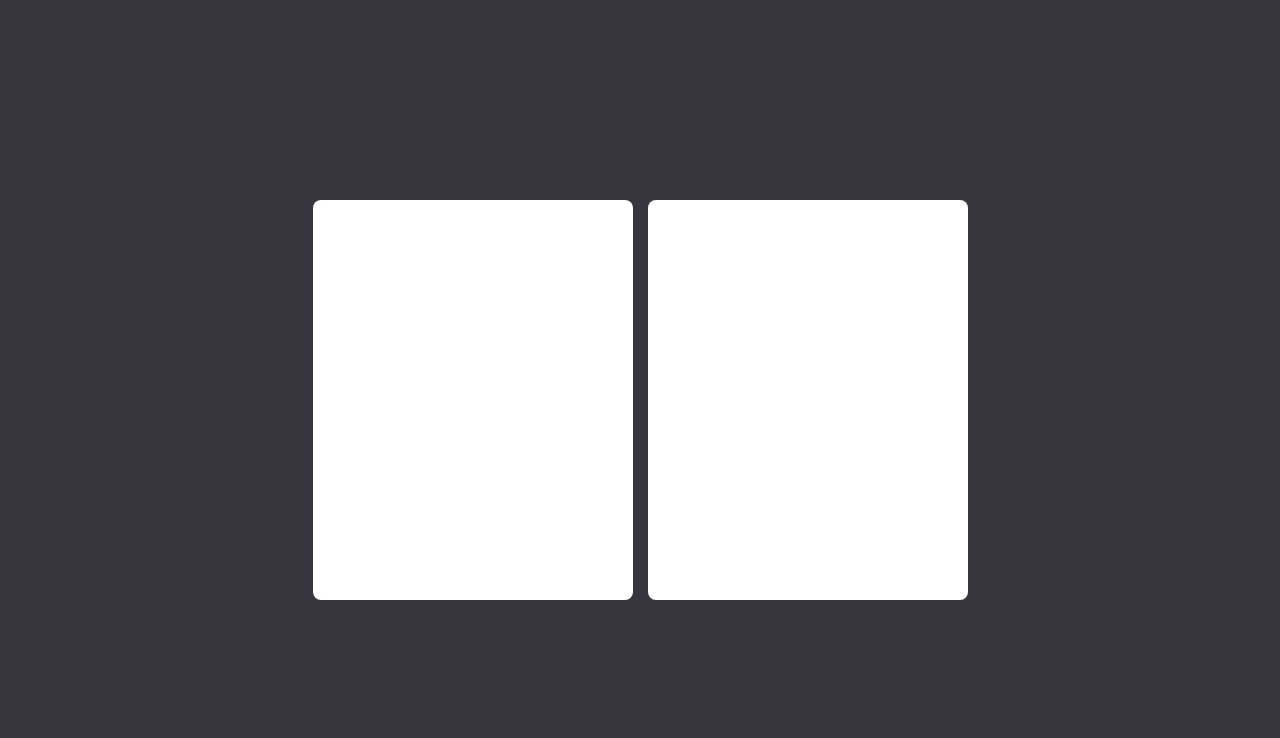
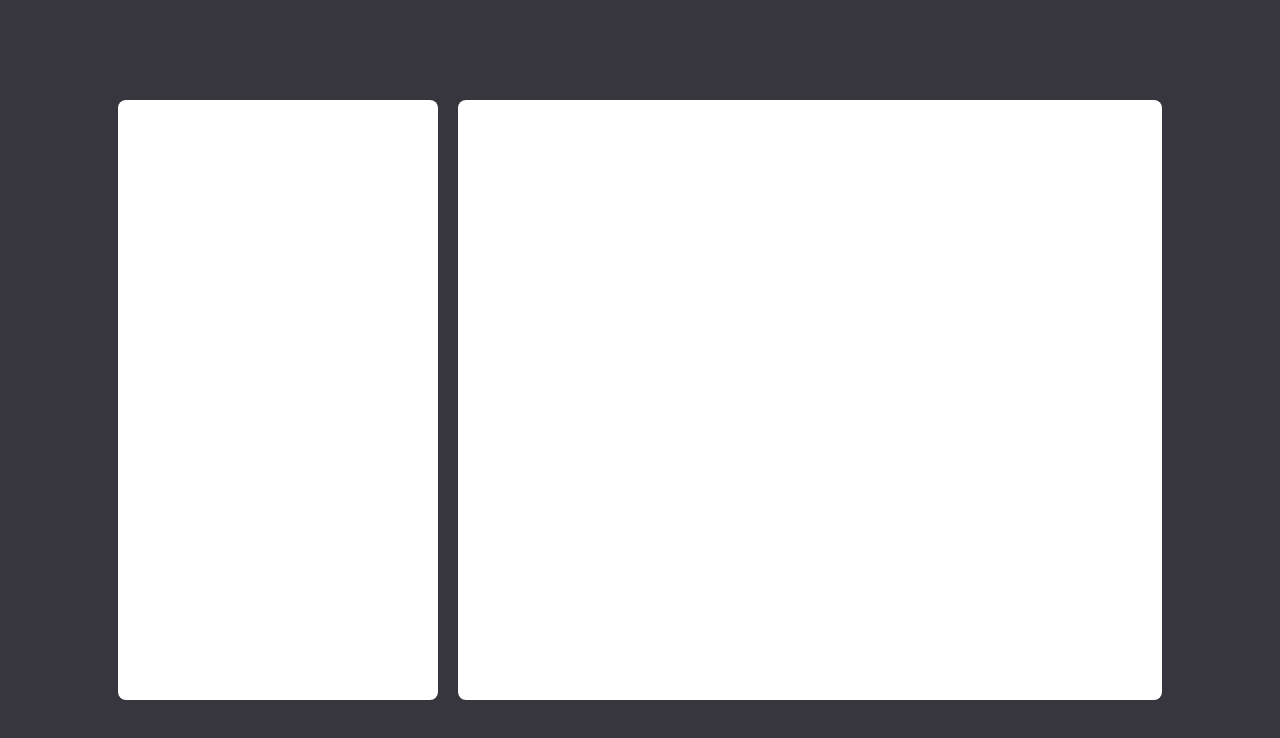
Before and after one commit to jipaiva/financial_dashboard, a Vue app in the folder frontend/: page /movements in a window 1280 px wide. Shown: the top 738 px of the page. Built offline with nearby package versions, Linux system fonts and the light colour scheme.

Commit message:
Update MovementsScreen.vue

```diff
--- a/frontend/src/paths/MovementsScreen.vue
+++ b/frontend/src/paths/MovementsScreen.vue
@@ -13,7 +13,7 @@
     flex-direction: row;
     justify-content: center;
     align-items: center;
-    gap: 15px;
+    gap: 20px;
     width: 100%;
     height: 100%;
 }
@@ -21,14 +21,14 @@
 .box1 {
     background-color: white;
     width: 25%;
-    height: 50%;
+    height: 75%;
     border-radius: 8px;
 }
 
 .box2 {
     background-color: white;
-    width: 25%;
-    height: 50%;
+    width: 55%;
+    height: 75%;
     border-radius: 8px;
 }
 </style>
```
